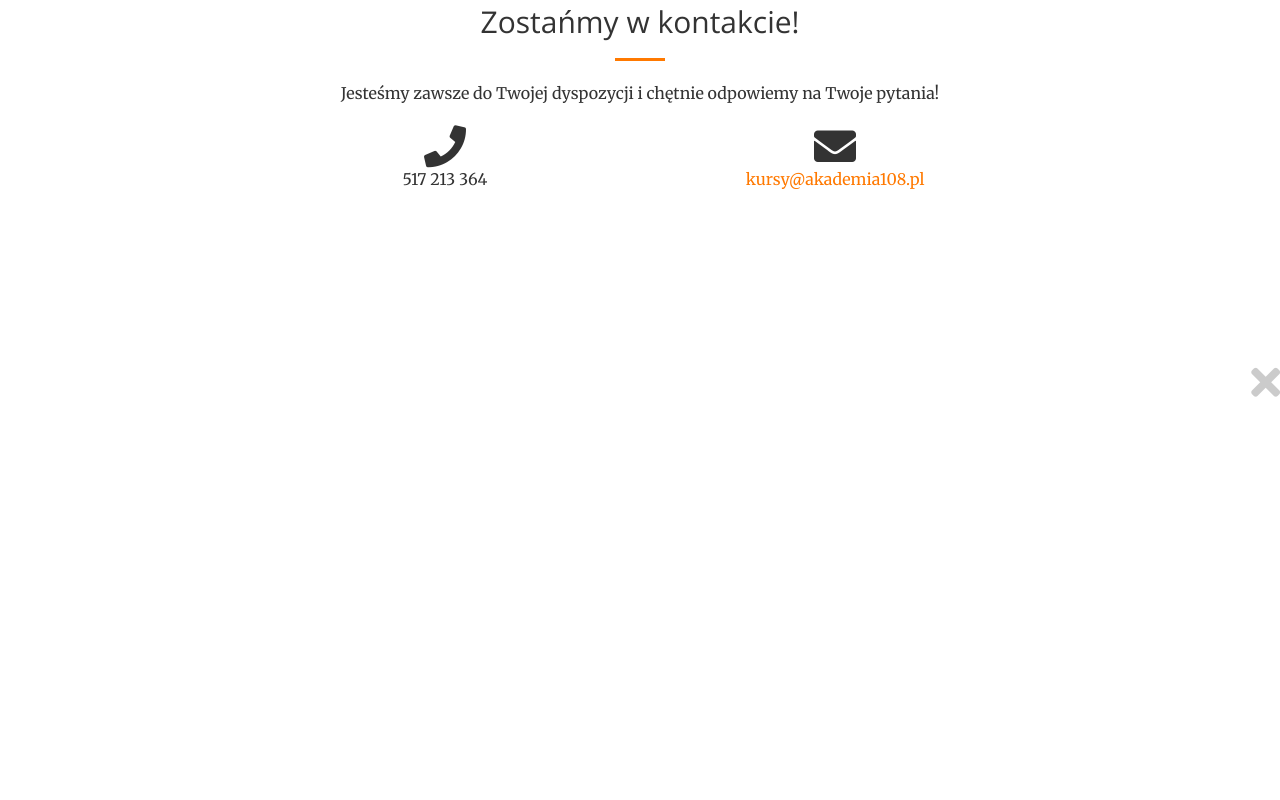
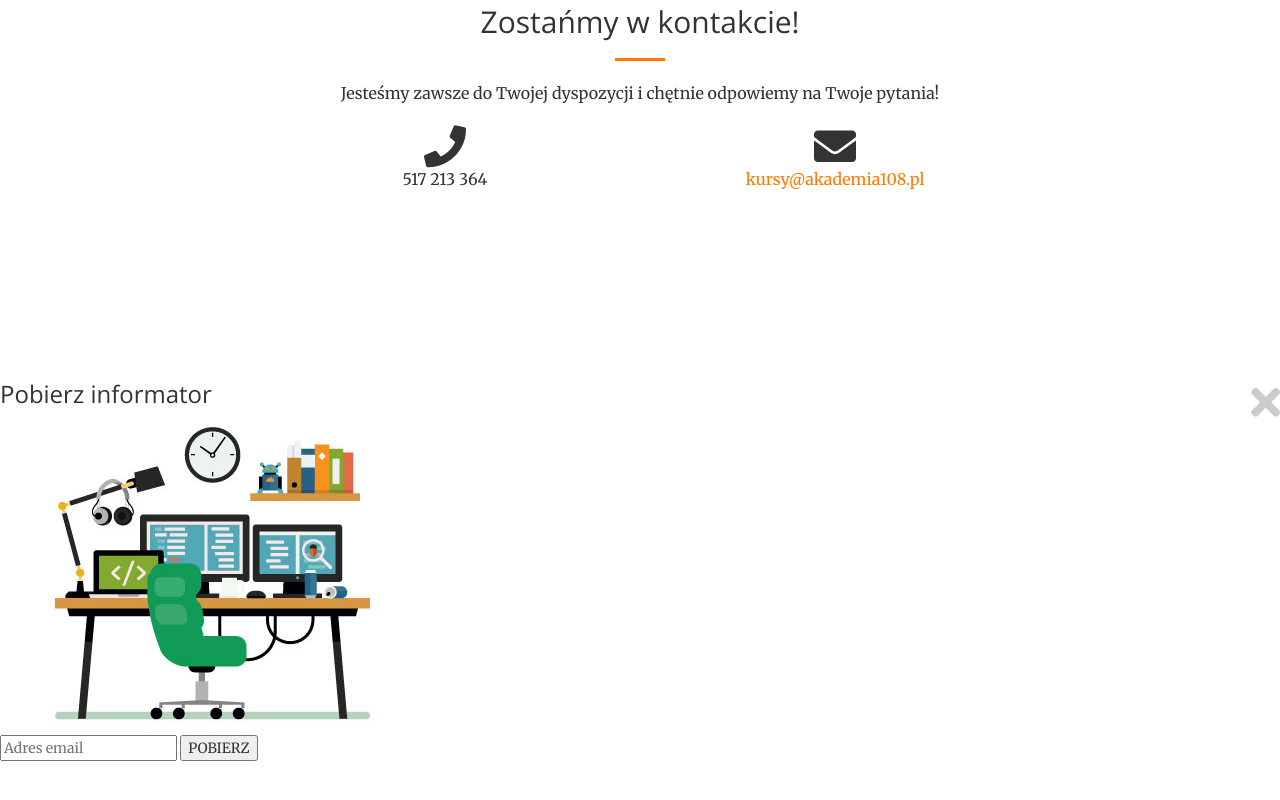
Before and after one commit to Misiek40k/codeEveningWarsaw-js-workshop, a plain HTML site: page index.html in a window 1280 px wide. Shown: the part 2504-3304 px from the top of the page. Before the commit the page ends 2915 px from the top, so only its background shows below. Drawn offline with nearby package versions, Linux system fonts and the light colour scheme.

Commit message:
popap html added

```diff
--- a/index.html
+++ b/index.html
@@ -251,16 +251,14 @@
                 <i class="fas fa-2x fa-times"></i>
             </a>
 
+            <h3>Pobierz informator</h3>
+            <img src="img/pobierz-informator.jpg" alt="informator">
 
-
-            <!-- Kombinacja klawiszy CTRL+/ lub (Mac) CMD+/ - Dodaje/Usuwa komentarz -->
-
-<!--
             <form name="pobranie" id="form-popup">
                 <input type="email" placeholder="Adres email" name="email" id="popup-email"/>
                 <input id="przycisk-pobierz" type="submit" value="POBIERZ" onClick=""/>
             </form>
--->
+
         </div>
     </aside>
 
```
